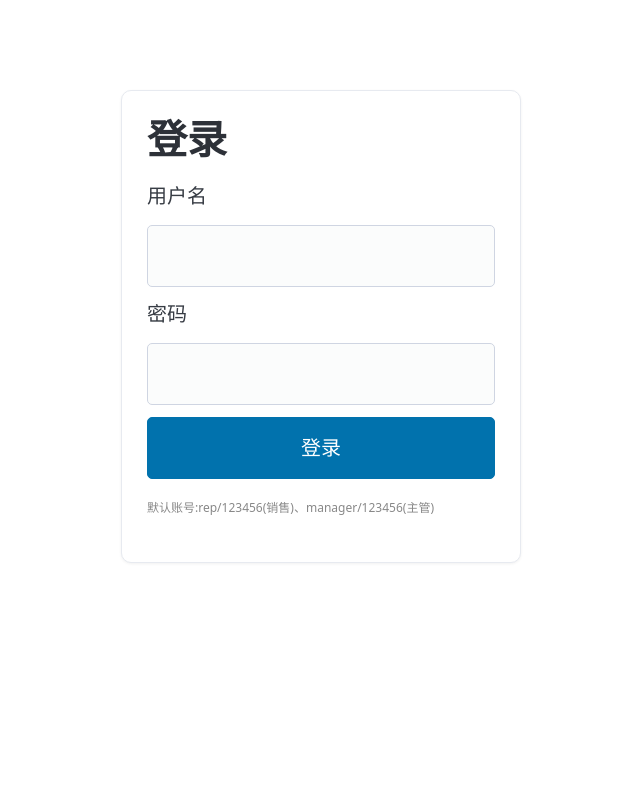
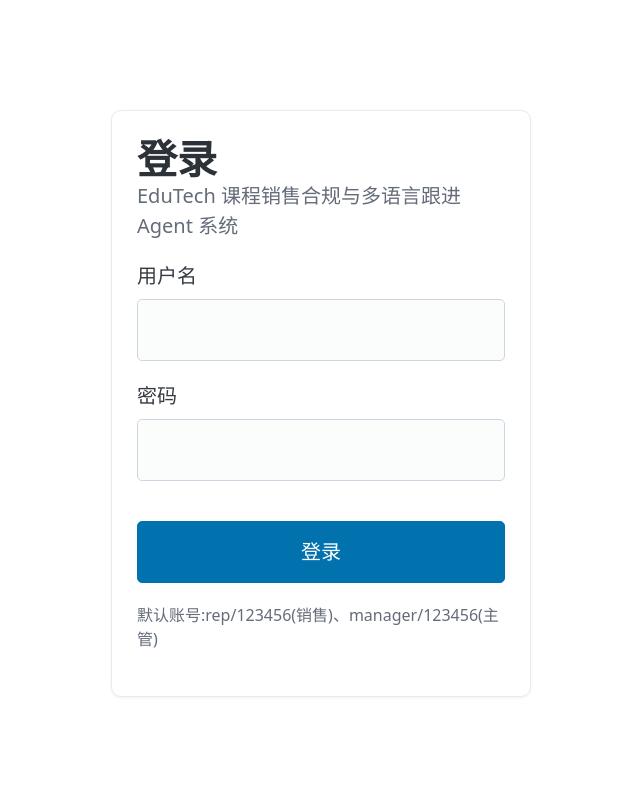
Before and after one commit to Chloe-MIAOmiao/Sales-Agent, a FastAPI app: page /login in a window 1280 px wide. Shown: the part 70-867 px from the top of the page, without its empty margins (319-959 px from the left). Before the commit the page ends 633 px from the top, so only its background shows below. Run offline with FastAPI, Linux system fonts and the light colour scheme; some libraries are stand-ins or nearby versions.

Commit message:
feat(ui): restyle login page

```diff
--- a/app/templates/login.html
+++ b/app/templates/login.html
@@ -1,16 +1,19 @@
 {% extends "base.html" %}
 {% block title %}登录 - EduTech 课程销售合规与多语言跟进 Agent 系统{% endblock %}
 {% block content %}
-<div class="card" style="max-width:400px; margin:60px auto;">
-    <h1>登录</h1>
+<div class="card" style="max-width: 420px; margin: 4rem auto;">
+    <hgroup>
+        <h1 style="margin-bottom:0;">登录</h1>
+        <p>EduTech 课程销售合规与多语言跟进 Agent 系统</p>
+    </hgroup>
     {% if error %}<div class="error">{{ error }}</div>{% endif %}
     <form method="post" action="/login">
-        <label>用户名</label>
-        <input type="text" name="username" required style="margin:6px 0 12px;">
-        <label>密码</label>
-        <input type="password" name="password" required style="margin:6px 0 12px;">
-        <button type="submit">登录</button>
+        <label for="username">用户名</label>
+        <input type="text" id="username" name="username" required autocomplete="username">
+        <label for="password">密码</label>
+        <input type="password" id="password" name="password" required autocomplete="current-password">
+        <button type="submit" style="margin-top:1rem;">登录</button>
     </form>
-    <p style="font-size:12px;color:#888;">默认账号:rep/123456(销售)、manager/123456(主管)</p>
+    <p style="font-size:0.8rem;color:var(--pico-muted-color,#888);">默认账号:rep/123456(销售)、manager/123456(主管)</p>
 </div>
 {% endblock %}
```
